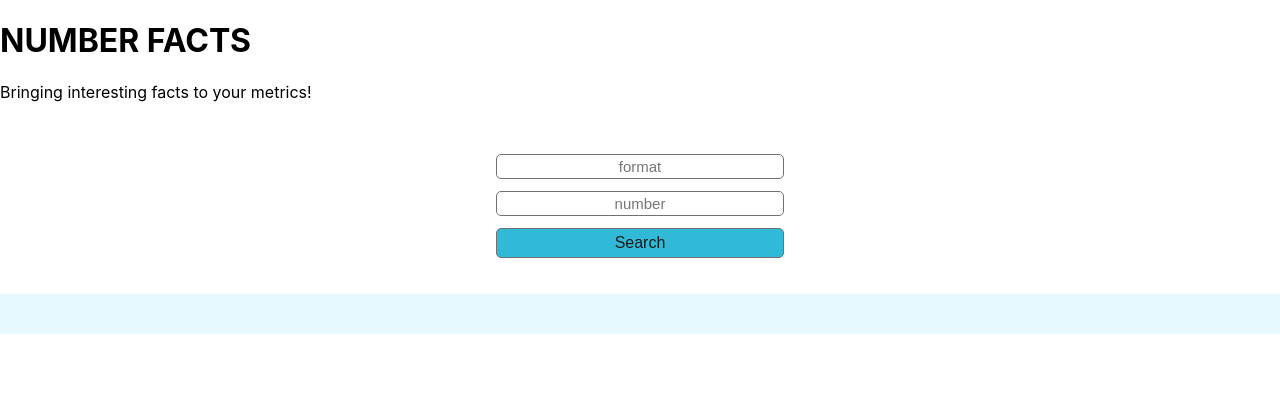
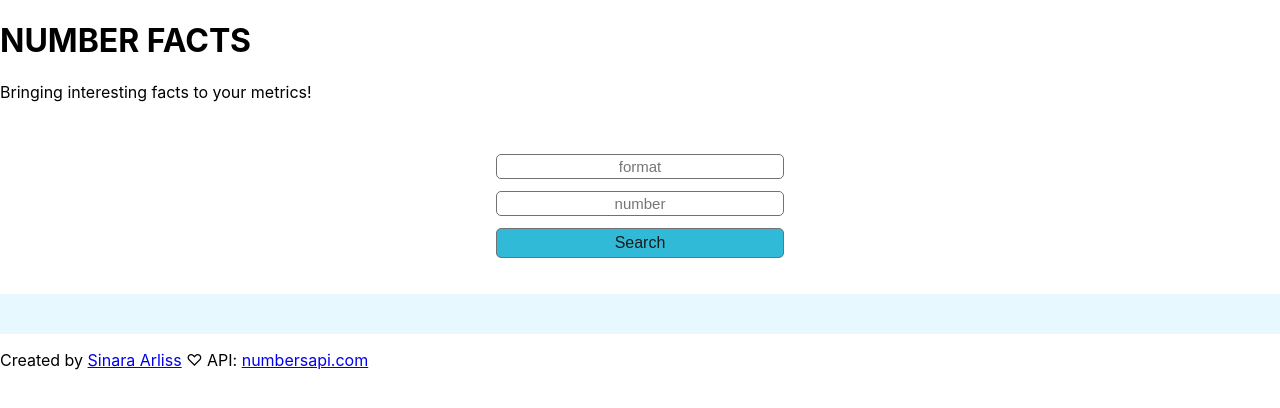
Before and after one commit to SArliss/number-facts, a React (Create React App) app: page / in a window 1280 px wide. Shown: the top 408 px of the page. Built offline with nearby package versions, Linux system fonts and the light colour scheme.

Commit message:
Set up Footer.js

```diff
--- a/src/App.js
+++ b/src/App.js
@@ -5,6 +5,7 @@ import './App.css';
 import { getFacts } from './services/Api-helper';
 import Form from './components/Form';
 import Header from './components/Header';
+import Footer from './components/Footer';
 
 class App extends React.Component {
   constructor(props) {
@@ -48,6 +49,7 @@ class App extends React.Component {
         />
 
         <div className="number-fact">{this.state.fact}</div>
+        <Footer />
 
       </div >
     );
--- a/src/components/Footer.js
+++ b/src/components/Footer.js
@@ -0,0 +1,14 @@
+import React from 'react';
+
+
+function Footer() {
+
+  return (
+    <footer>
+      <p>Created by <a href="mailto:sinaraarliss@gmail.com">Sinara Arliss</a> ♡
+      API: <a href="http://numbersapi.com/">numbersapi.com</a></p>
+    </footer>
+  )
+}
+
+export default Footer;
--- a/src/components/Header.js
+++ b/src/components/Header.js
@@ -1,7 +1,7 @@
 import React from 'react';
 
 
-function Header(props) {
+function Header() {
 
   return (
     <header>
```
